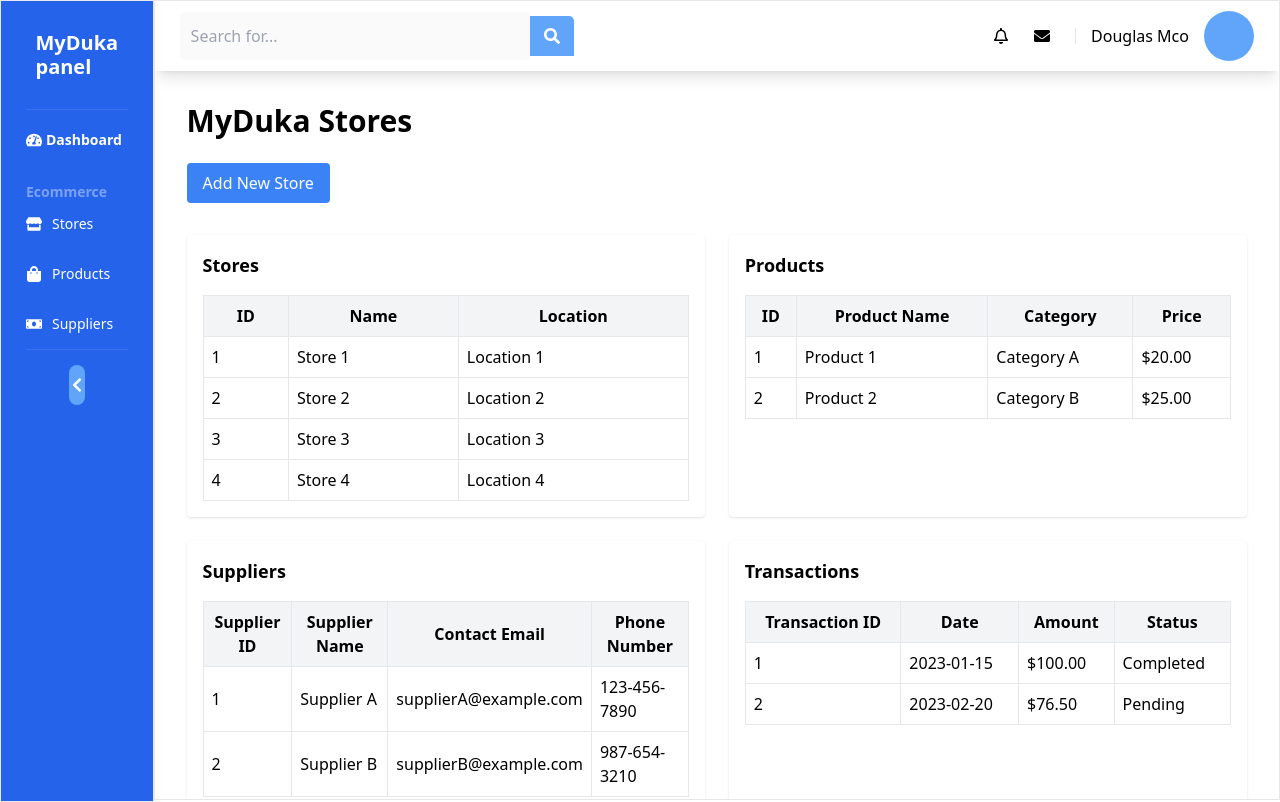
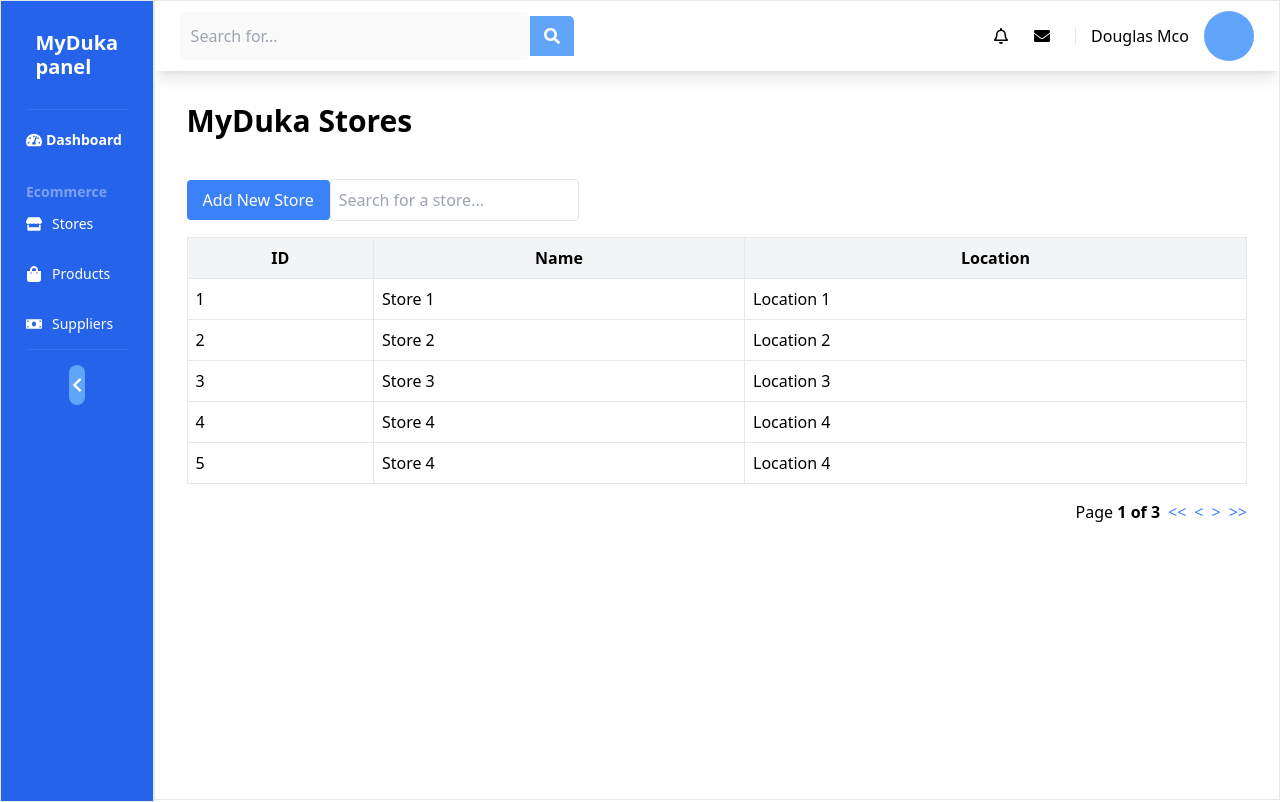
Before and after one commit to mark-kibo/My-duka, a React (Create React App) app: page /stores in a window 1280 px wide. Built offline with nearby package versions, Linux system fonts and the light colour scheme.

Commit message:
modified the stores page

```diff
--- a/package.json
+++ b/package.json
@@ -10,7 +10,8 @@
     "react-dom": "^18.2.0",
     "react-icons": "^4.12.0",
     "react-router-dom": "^6.20.1",
-    "react-scripts": "5.0.1",
+    "react-scripts": "^5.0.1",
+    "react-table": "^7.8.0",
     "recharts": "^2.10.3",
     "web-vitals": "^2.1.4"
   },
--- a/src/components/Stores.js
+++ b/src/components/Stores.js
@@ -1,24 +1,62 @@
 import React, { useState } from 'react';
 
 const Stores = () => {
+  const [storeData, setStoreData] = useState([
+    { id: 1, name: 'Store 1', location: 'Location 1' },
+    { id: 2, name: 'Store 2', location: 'Location 2' },
+    { id: 3, name: 'Store 3', location: 'Location 3' },
+    { id: 4, name: 'Store 4', location: 'Location 4' },
+    { id: 5, name: 'Store 4', location: 'Location 4' },
+    { id: 6, name: 'Store 5', location: 'Location 5' },
+    { id: 7, name: 'Store 6', location: 'Location 6' },
+    { id: 8, name: 'Store 7', location: 'Location 7' },
+    { id: 9, name: 'Store 8', location: 'Location 8' },
+    { id: 10, name: 'Store 9', location: 'Location 9' },
+    { id: 11, name: 'Store 10', location: 'Location 10' },
+    { id: 12, name: 'Store 11', location: 'Location 11' },
+    { id: 13, name: 'Store 12', location: 'Location 12' },
+    { id: 14, name: 'Masibo', location: 'Location 13' },
+    // ... (more store data)
+  ]);
+
   const [isModalOpen, setModalOpen] = useState(false);
+  const [newStore, setNewStore] = useState({ name: '', location: '' });
 
   const openModal = () => setModalOpen(true);
   const closeModal = () => setModalOpen(false);
 
-  // Sample store data (replace with your actual data)
-  const storeData = [
-    { id: 1, name: 'Store 1', location: 'Location 1' },
-    { id: 2, name: 'Store 2', location: 'Location 2' },
-    { id: 3, name: 'Store 3', location: 'Location 3' },
-    { id: 4, name: 'Store 4', location: 'Location 4' },
-  ];
+  const handleInputChange = (e) => {
+    const { name, value } = e.target;
+    setNewStore({ ...newStore, [name]: value });
+  };
+
+  const handleSubmit = (e) => {
+    e.preventDefault();
+    setStoreData([...storeData, { id: storeData.length + 1, ...newStore }]);
+    closeModal();
+  };
+
+  const [currentPage, setCurrentPage] = useState(1);
+  const [storesPerPage] = useState(5);
+  const [searchTerm, setSearchTerm] = useState('');
+
+  // Filtering logic
+  const filteredStores = storeData.filter((store) =>
+    store.name.toLowerCase().includes(searchTerm.toLowerCase())
+  );
+
+  // Pagination logic
+  const indexOfLastStore = currentPage * storesPerPage;
+  const indexOfFirstStore = indexOfLastStore - storesPerPage;
+  const currentStores = filteredStores.slice(indexOfFirstStore, indexOfLastStore);
+
+  const paginate = (pageNumber) => setCurrentPage(pageNumber);
 
   return (
     <div className="p-8">
       <h1 className="text-3xl font-extrabold mb-6">MyDuka Stores</h1>
 
-      {/* Button to open the modal form */}
+       {/* Add New Store button */}
        <button
         onClick={openModal}
         className="bg-blue-500 text-white px-4 py-2 rounded hover:bg-blue-700 focus:outline-none"
@@ -26,29 +64,17 @@ const Stores = () => {
         Add New Store
       </button>
 
-      {/* Modal Form */}
-      {isModalOpen && (
-        <div className="fixed inset-0 flex items-center justify-center">
-          <div className="bg-black bg-opacity-50 fixed inset-0"></div>
-          <div className="bg-white p-8 rounded shadow">
-            <h2 className="text-lg font-bold mb-4">Add New Store</h2>
+      {/* Search input */}
+      <input
+        type="text"
+        value={searchTerm}
+        onChange={(e) => setSearchTerm(e.target.value)}
+        placeholder="Search for a store..."
+        className="mt-4 p-2 border rounded"
+      />
 
-            <button
-              onClick={closeModal}
-              className="bg-blue-500 text-white px-4 py-2 rounded hover:bg-blue-700 focus:outline-none"
-            >
-              Close
-            </button>
-          </div>
-        </div>
-      )}
-
-      {/* Display tables of stores */}
-      <div className="grid grid-cols-2 grid-rows-2 gap-6 mt-8">
-        {/* Table 1 */}
-        <div className="bg-white p-4 rounded shadow">
-          <h2 className="text-lg font-bold mb-4">Stores</h2>
-          <table className="min-w-full border rounded">
+      {/* Table */}
+      <table className="min-w-full border rounded mt-4">
         <thead>
           <tr className="bg-gray-100">
             <th className="border p-2">ID</th>
@@ -57,7 +83,7 @@ const Stores = () => {
           </tr>
         </thead>
         <tbody>
-              {storeData.map((store) => (
+          {currentStores.map((store) => (
             <tr key={store.id}>
               <td className="border p-2">{store.id}</td>
               <td className="border p-2">{store.name}</td>
@@ -66,101 +92,86 @@ const Stores = () => {
           ))}
         </tbody>
       </table>
+
+      {/* Pagination */}
+      <div className="flex justify-end mt-4">
+        <span>
+          Page{' '}
+          <strong>
+            {currentPage} of {Math.ceil(filteredStores.length / storesPerPage)}
+          </strong>{' '}
+        </span>
+        <button
+          onClick={() => paginate(1)}
+          className="ml-2 text-blue-500"
+          disabled={currentPage === 1}
+        >
+          {'<<'}
+        </button>
+        <button
+          onClick={() => paginate(currentPage - 1)}
+          className="ml-2 text-blue-500"
+          disabled={currentPage === 1}
+        >
+          {'<'}
+        </button>
+        <button
+          onClick={() => paginate(currentPage + 1)}
+          className="ml-2 text-blue-500"
+          disabled={currentPage === Math.ceil(filteredStores.length / storesPerPage)}
+        >
+          {'>'}
+        </button>
+        <button
+          onClick={() => paginate(Math.ceil(filteredStores.length / storesPerPage))}
+          className="ml-2 text-blue-500"
+          disabled={currentPage === Math.ceil(filteredStores.length / storesPerPage)}
+        >
+          {'>>'}
+        </button>
       </div>
-
-        {/* Table 2 */}
-        <div className="bg-white p-4 rounded shadow">
-          <h2 className="text-lg font-bold mb-4">Products</h2>
-          <table className="min-w-full border rounded">
-            <thead>
-              <tr className="bg-gray-100">
-                <th className="border p-2">ID</th>
-                <th className="border p-2">Product Name</th>
-                <th className="border p-2">Category</th>
-                <th className="border p-2">Price</th>
-              </tr>
-            </thead>
-            <tbody>
-              {/* Replace with actual product data */}
-              <tr>
-                <td className="border p-2">1</td>
-                <td className="border p-2">Product 1</td>
-                <td className="border p-2">Category A</td>
-                <td className="border p-2">$20.00</td>
-              </tr>
-              <tr>
-                <td className="border p-2">2</td>
-                <td className="border p-2">Product 2</td>
-                <td className="border p-2">Category B</td>
-                <td className="border p-2">$25.00</td>
-              </tr>
-
-            </tbody>
-          </table>
+      {/* Modal */}
+      {isModalOpen && (
+        <div className="fixed inset-0 flex items-center justify-center bg-gray-800 bg-opacity-50">
+          <div className="bg-white p-8 max-w-md rounded-lg">
+            <h2 className="text-2xl font-bold mb-4">Add New Store</h2>
+            <form onSubmit={handleSubmit}>
+              <div className="mb-4">
+                <label className="block text-gray-700">Name:</label>
+                <input
+                  type="text"
+                  name="name"
+                  value={newStore.name}
+                  onChange={handleInputChange}
+                  className="w-full p-2 border rounded"
+                />
               </div>
-
-        {/* Table 3 */}
-        <div className="bg-white p-4 rounded shadow">
-          <h2 className="text-lg font-bold mb-4">Suppliers</h2>
-          <table className="min-w-full border rounded">
-            <thead>
-              <tr className="bg-gray-100">
-                <th className="border p-2">Supplier ID</th>
-                <th className="border p-2">Supplier Name</th>
-                <th className="border p-2">Contact Email</th>
-                <th className="border p-2">Phone Number</th>
-              </tr>
-            </thead>
-            <tbody>
-              {/* Replace with actual supplier data */}
-              <tr>
-                <td className="border p-2">1</td>
-                <td className="border p-2">Supplier A</td>
-                <td className="border p-2">supplierA@example.com</td>
-                <td className="border p-2">123-456-7890</td>
-              </tr>
-              <tr>
-                <td className="border p-2">2</td>
-                <td className="border p-2">Supplier B</td>
-                <td className="border p-2">supplierB@example.com</td>
-                <td className="border p-2">987-654-3210</td>
-              </tr>
-
-            </tbody>
-          </table>
+              <div className="mb-4">
+                <label className="block text-gray-700">Location:</label>
+                <input
+                  type="text"
+                  name="location"
+                  value={newStore.location}
+                  onChange={handleInputChange}
+                  className="w-full p-2 border rounded"
+                />
               </div>
-
-        {/* Table 4 */}
-        <div className="bg-white p-4 rounded shadow">
-          <h2 className="text-lg font-bold mb-4">Transactions</h2>
-          <table className="min-w-full border rounded">
-            <thead>
-              <tr className="bg-gray-100">
-                <th className="border p-2">Transaction ID</th>
-                <th className="border p-2">Date</th>
-                <th className="border p-2">Amount</th>
-                <th className="border p-2">Status</th>
-              </tr>
-            </thead>
-            <tbody>
-              {/* Replace with  actual transaction data */}
-              <tr>
-                <td className="border p-2">1</td>
-                <td className="border p-2">2023-01-15</td>
-                <td className="border p-2">$100.00</td>
-                <td className="border p-2">Completed</td>
-              </tr>
-              <tr>
-                <td className="border p-2">2</td>
-                <td className="border p-2">2023-02-20</td>
-                <td className="border p-2">$76.50</td>
-                <td className="border p-2">Pending</td>
-              </tr>
-
-            </tbody>
-          </table>
+              <button
+                type="submit"
+                className="bg-blue-500 text-white px-4 py-2 rounded hover:bg-blue-700 focus:outline-none"
+              >
+                Add Store
+              </button>
+            </form>
+            <button
+              onClick={closeModal}
+              className="mt-4 text-gray-600 hover:text-gray-800 focus:outline-none"
+            >
+              Close
+            </button>
           </div>
         </div>
+      )}
     </div>
   );
 };
```
Also changed, not shown: 1 other file (tests, documents, lock files or other folders). Lines whose indentation alone changed are shown as unchanged.
